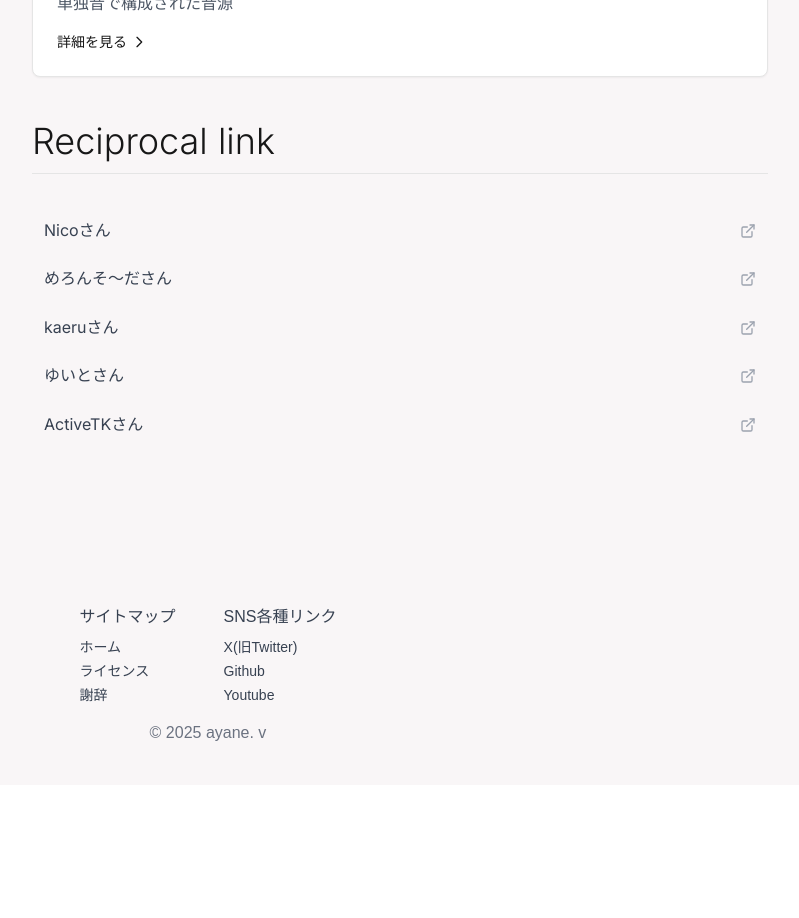
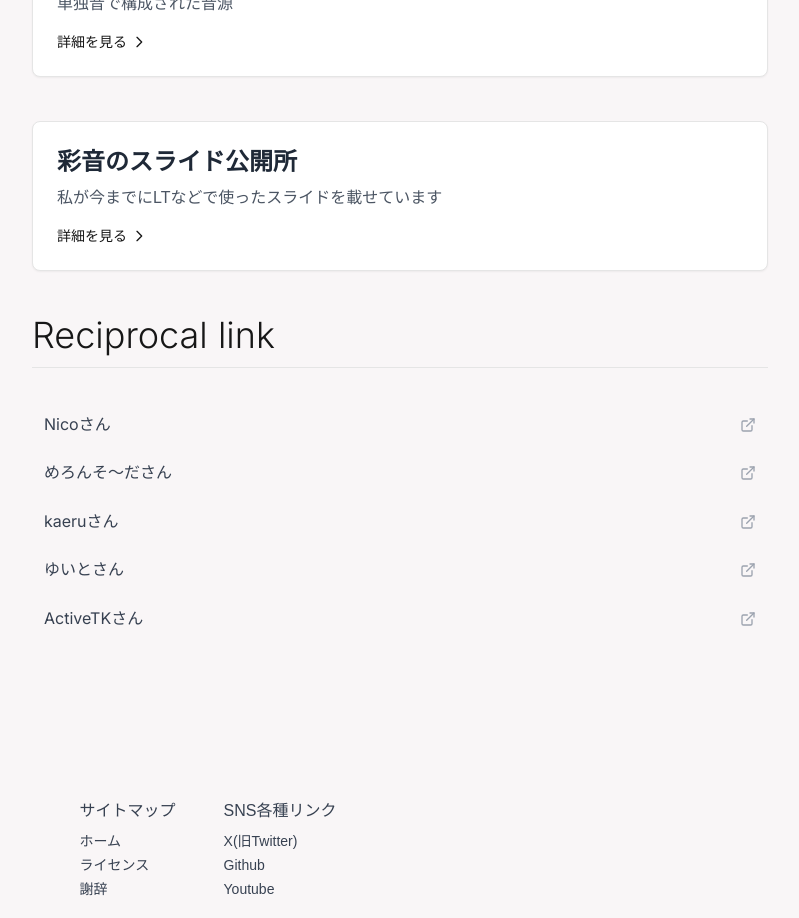
Before and after one commit to ayane0857/ayane-official-site, a Next.js app: page / in a window 1280 px wide. Shown: the part 800-1718 px from the top of the page, without its empty margins (432-1231 px from the left). Before the commit the page ends 1585 px from the top, so only its background shows below. Built offline with nearby package versions, Linux system fonts and the light colour scheme; a web font is replaced by a local one; what @bprogress/next would draw is missing.

Commit message:
彩音のスライド公開所を追加

```diff
--- a/components/service.tsx
+++ b/components/service.tsx
@@ -79,6 +79,42 @@ export const Service = () => {
           </a>
         </div>
       </AnimationServiceWrapper>
+      <AnimationServiceWrapper>
+        <div className="flex flex-col mb-8 pb-3 gap-6">
+          <a
+            href="https://slides.ayane0857.net"
+            className="block group transition-all duration-300"
+          >
+            <div className="border rounded-lg overflow-hidden shadow-sm duration-300 bg-white dark:bg-slate-800 hover:shadow-md">
+              <div className="p-6">
+                <h2 className="text-2xl font-bold mb-2 text-gray-800 dark:text-gray-200 transition-colors">
+                  彩音のスライド公開所
+                </h2>
+                <p className="text-gray-600 dark:text-gray-400">
+                  私が今までにLTなどで使ったスライドを載せています
+                </p>
+                <div className="mt-4 flex items-center text-sm text-primary">
+                  <span>詳細を見る</span>
+                  <svg
+                    className="w-4 h-4 ml-1 group-hover:translate-x-1 transition-transform"
+                    fill="none"
+                    stroke="currentColor"
+                    viewBox="0 0 24 24"
+                    xmlns="http://www.w3.org/2000/svg"
+                  >
+                    <path
+                      strokeLinecap="round"
+                      strokeLinejoin="round"
+                      strokeWidth="2"
+                      d="M9 5l7 7-7 7"
+                    ></path>
+                  </svg>
+                </div>
+              </div>
+            </div>
+          </a>
+        </div>
+      </AnimationServiceWrapper>
     </div>
   );
 };
```
